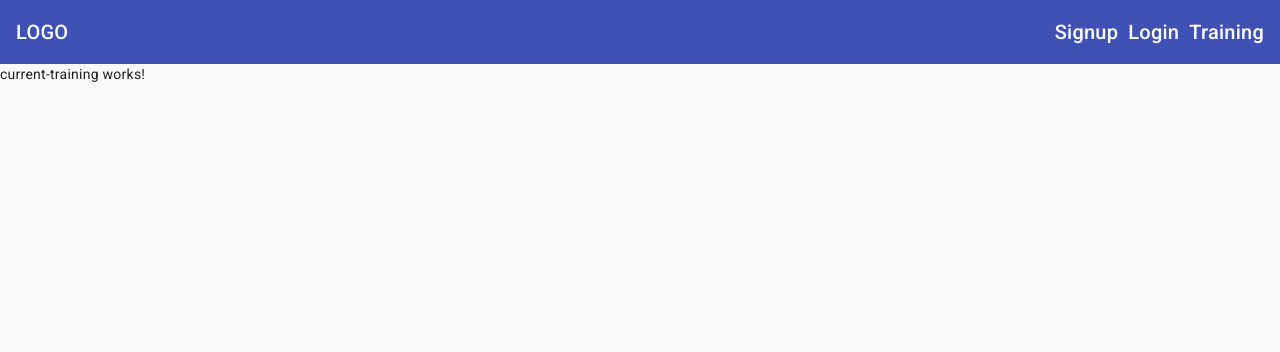
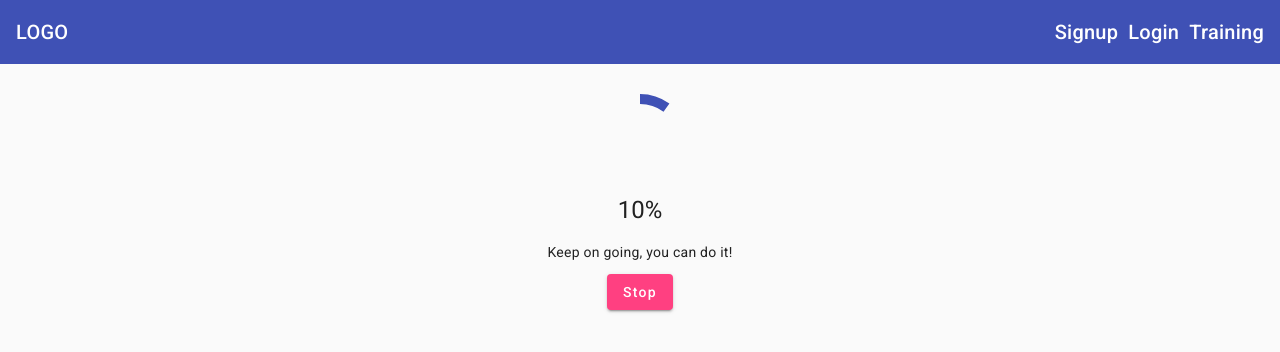
Before and after one commit to med31/angular-material-learn, an Angular app: page /training in a window 1280 px wide. Both pictures are taken after a click on the button "Start". Shown: the top 352 px of the page. Built offline with nearby package versions, Linux system fonts and the light colour scheme.

Commit message:
49. Adding a Spinner to the Training Screen

```diff
--- a/src/app/training/current-training/current-training.component.css
+++ b/src/app/training/current-training/current-training.component.css
@@ -0,0 +1,3 @@
+.current-training {
+  padding: 30px;
+}
--- a/src/app/training/current-training/current-training.component.html
+++ b/src/app/training/current-training/current-training.component.html
@@ -1 +1,6 @@
-<p>current-training works!</p>
+<section class="current-training" fxLayout="column" fxLayoutAlign="center center">
+<mat-progress-spinner mode="determinate" [value]="progress"></mat-progress-spinner>
+  <h1>{{progress}}%</h1>
+  <p>Keep on going, you can do it!</p>
+  <button mat-raised-button color="accent">Stop</button>
+</section>
--- a/src/app/training/current-training/current-training.component.ts
+++ b/src/app/training/current-training/current-training.component.ts
@@ -1,10 +1,18 @@
-import { Component } from '@angular/core';
+import {Component, OnInit} from '@angular/core';
 
 @Component({
   selector: 'app-current-training',
   templateUrl: './current-training.component.html',
   styleUrls: ['./current-training.component.css']
 })
-export class CurrentTrainingComponent {
+export class CurrentTrainingComponent implements OnInit {
+
+  progress = 0;
+
+  ngOnInit(): void {
+    setInterval (()=> {
+      this.progress = this.progress + 5;
+    }, 1000)
+  }
 
 }
```
Also changed, not shown: src/app/app.module.ts (+5 -2 lines).
